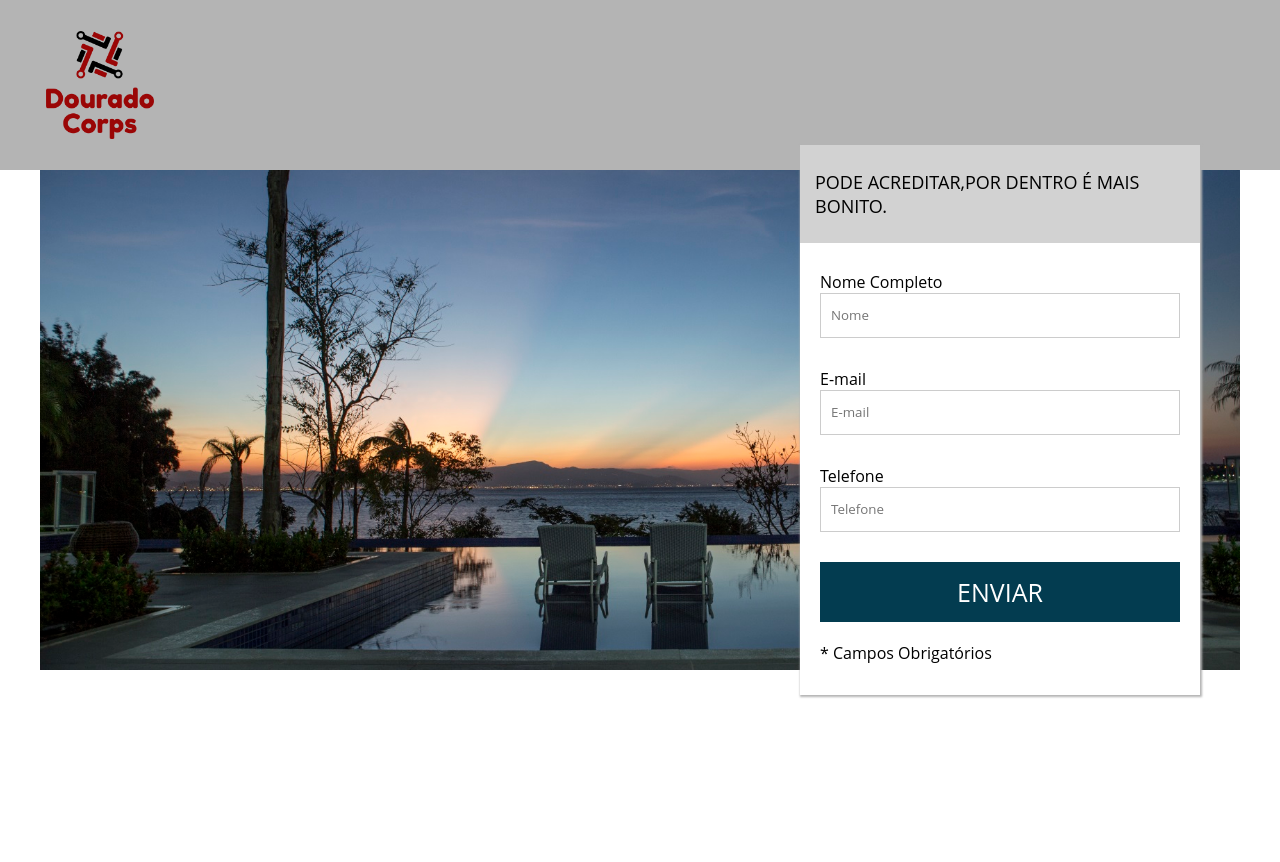
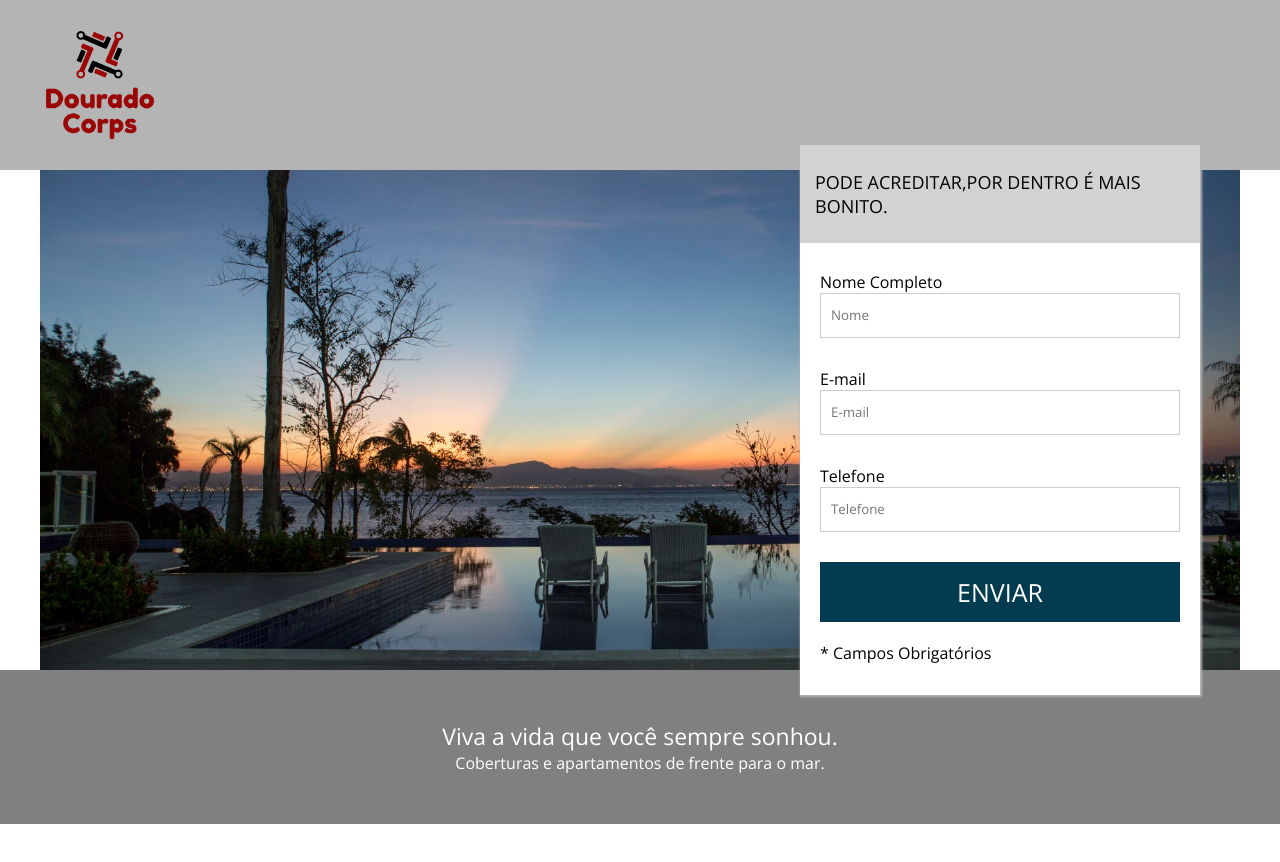
Before and after one commit to Dourado8083/Site-de-Apartamentos, a plain HTML site: page index.html in a window 1280 px wide. Before the commit the page ends 800 px from the top, so only its background shows below. Drawn offline with nearby package versions, Linux system fonts and the light colour scheme; files that its build step writes are made by us from their sources; files whose address does not match are found by name.

Commit message:
Update index.html

```diff
--- a/index.html
+++ b/index.html
@@ -3,6 +3,8 @@
 <head>
 	<meta charset="utf-8">
 	<title>Minha Landing Page</title>
+	<link rel="preconnect" href="https://fonts.gstatic.com">
+<link href="https://fonts.googleapis.com/css2?family=Open+Sans:wght@300&display=swap" rel="stylesheet">
 	<link href = "css/style.css"  type="text/css" rel="stylesheet">
 	<meta charset="description" content="Conteúdo do meu site">
 	<meta charset="keywords" content="palavras,separadas,por,virgula">
@@ -45,5 +47,11 @@
 
 	</div><!--container-->
 </section><!--cover-form-->
+<section class="chamada">
+	<div class="container">
+	<h2>Viva a vida que você sempre sonhou.</h2>
+	<p>Coberturas e apartamentos de frente para o mar.</p>
+</div><!--container-->
+</section><!--chamada-->
 </body>
 </html>
```
